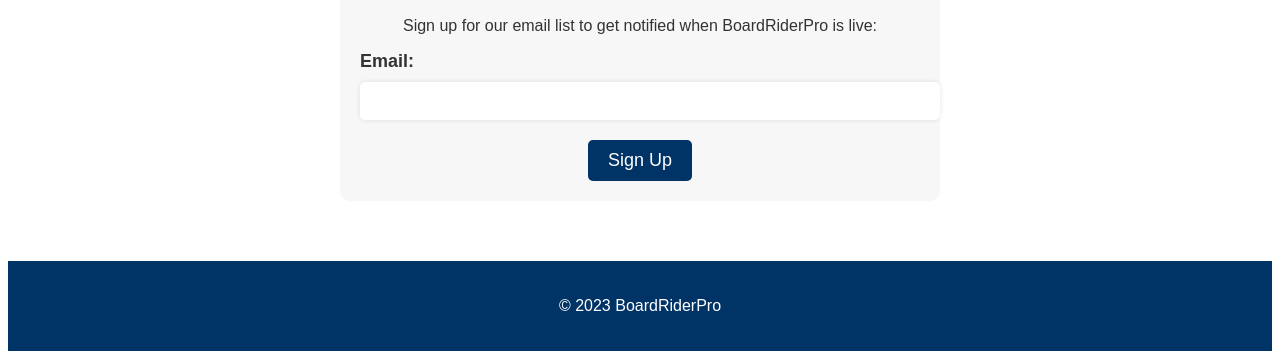
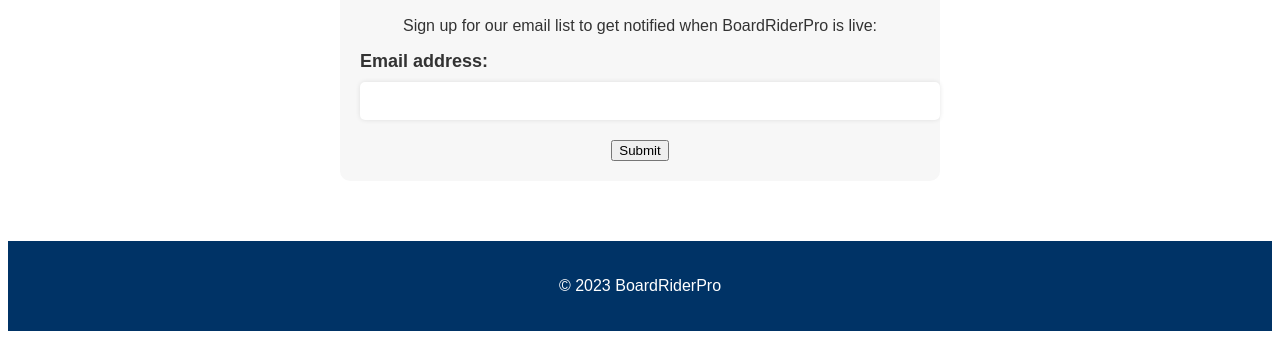
Before and after one commit to seanmcdo/BoardRiderPro, a plain HTML site: page index.html in a window 1280 px wide. Shown: the part 518-877 px from the top of the page. Drawn offline with Linux system fonts and the light colour scheme.

Commit message:
new link

```diff
--- a/index.html
+++ b/index.html
@@ -83,12 +83,12 @@
 			<h2>Get Notified</h2>
 			<p>Sign up for our email list to get notified when BoardRiderPro is live:</p>
 			<p></p>
-			<form action="https://docs.google.com/forms/d/1kr5PdjixbcHunw5YQlZM_XEkRpGx7ScT1OhyZlT8a-Q/prefill">
-				<label for="email">Email:</label>
-				<input type="email" id="email" name="email">
+			<form action="https://docs.google.com/spreadsheets/d/1CLA4OO1KIcnuUGLbmpVMeNxuHXAFgDm__5P64Dv2HKI/edit?resourcekey#gid=1410704662" method="post">
+				<label for="email">Email address:</label>
+				<input type="email" id="email" name="email" required>
 
-				<input type="submit" value="Sign Up">
-			</form>
+				<button type="submit">Submit</button>
+			  </form>
 		</section>
 	</main>
 	<footer>
```
